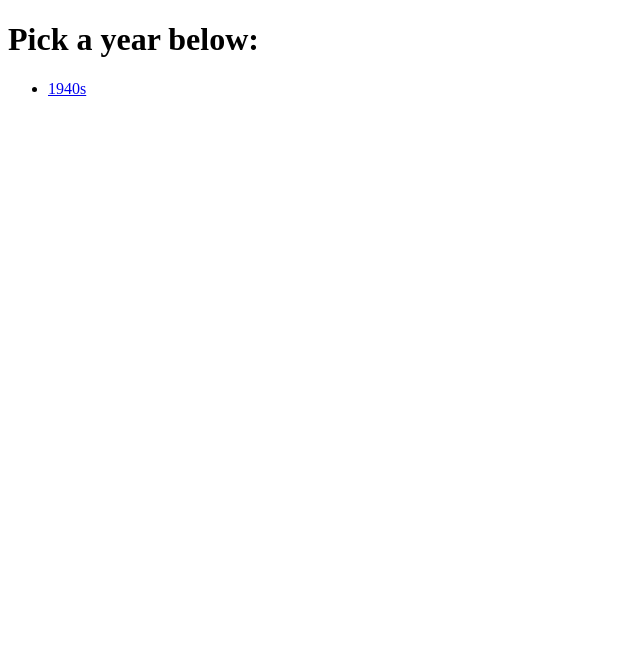
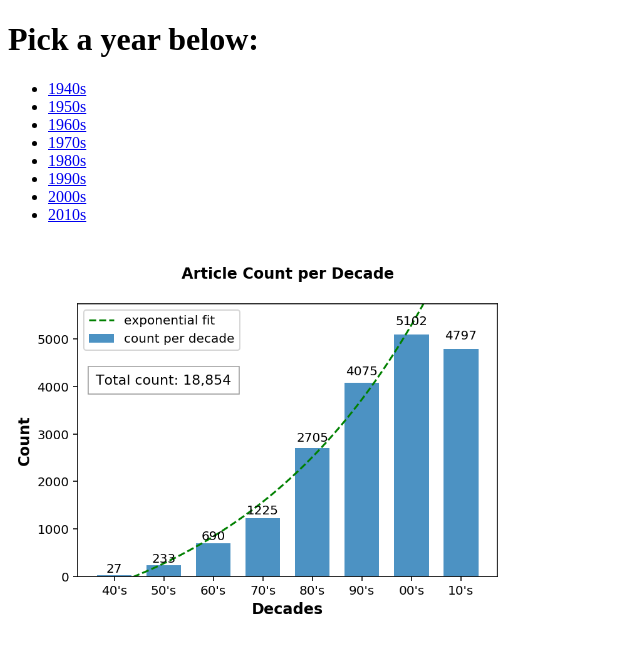
Before and after one commit to nickmachairas/temp-hosting, a plain HTML site: page index.html in a window 1280 px wide. Shown: the whole page, without its empty margins (0-640 px from the left). Drawn offline with Linux system fonts and the light colour scheme.

Commit message:
all links and an image

```diff
--- a/index.html
+++ b/index.html
@@ -7,9 +7,18 @@
   <body>
     <h1>Pick a year below:</h1>
     <ul>
-      <li>
-        <a href="output/40s.html" target="_blank">1940s</a>
-      </li>
+      <li><a href="output/40s.html" target="_blank">1940s</a></li>
+      <li><a href="output/50s.html" target="_blank">1950s</a></li>
+      <li><a href="output/60s.html" target="_blank">1960s</a></li>
+      <li><a href="output/70s.html" target="_blank">1970s</a></li>
+      <li><a href="output/80s.html" target="_blank">1980s</a></li>
+      <li><a href="output/90s.html" target="_blank">1990s</a></li>
+      <li><a href="output/00s.html" target="_blank">2000s</a></li>
+      <li><a href="output/10s.html" target="_blank">2010s</a></li>
     </ul>
+    <p>
+      <br />
+      <img src="dist.png" width=500>
+    </p>
   </body>
 </html>
```
Also changed, not shown: dist.png (added).
